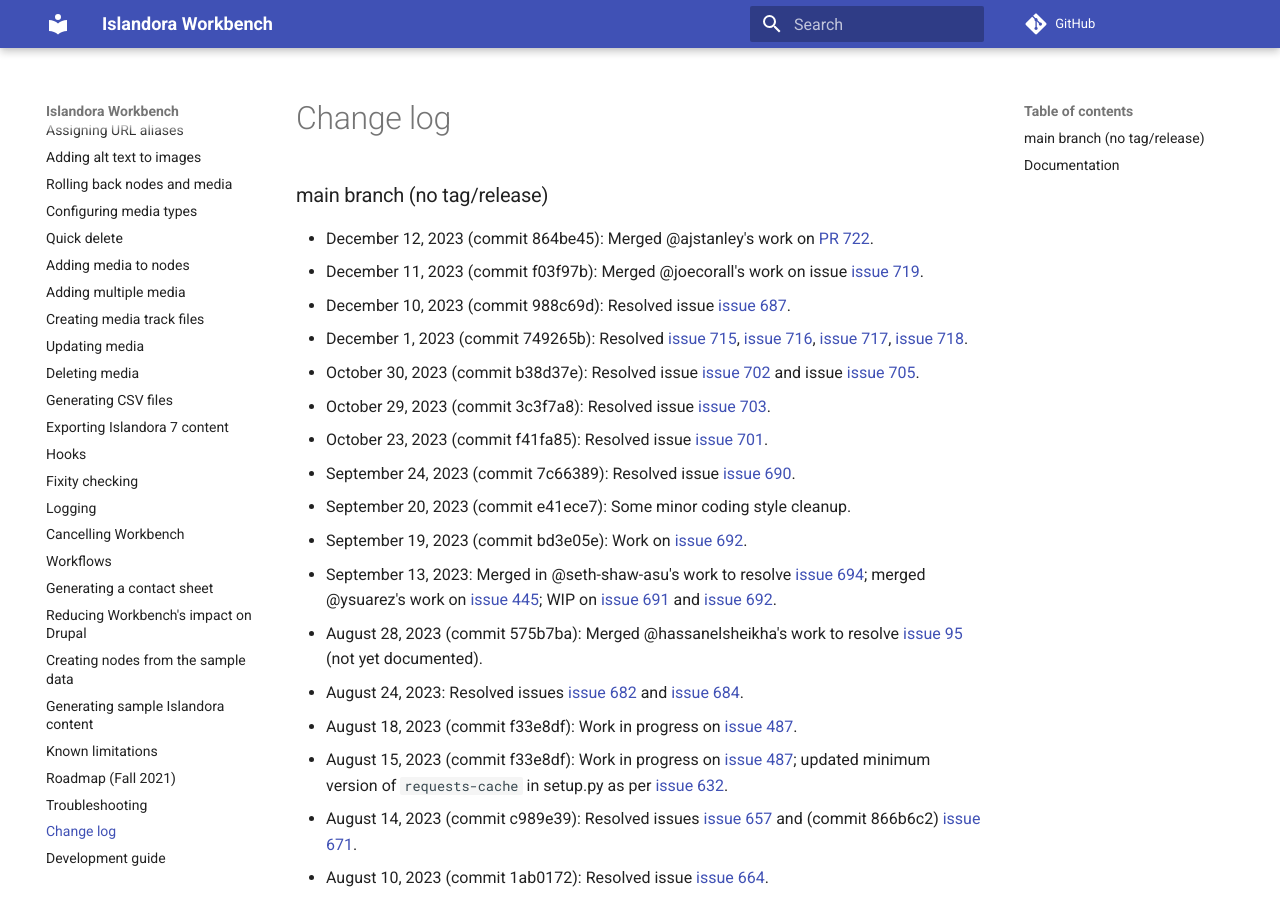
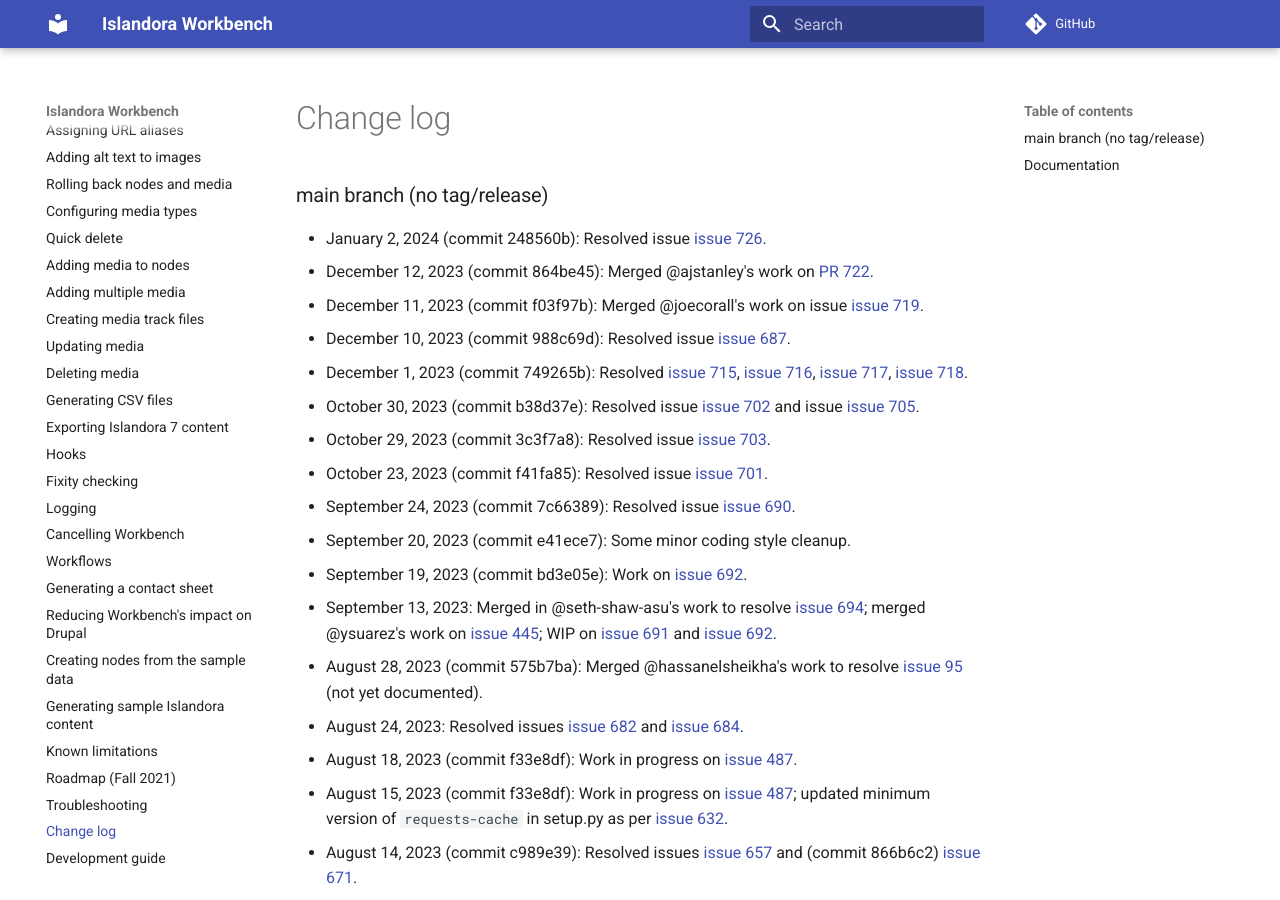
Before and after one commit to mjordan/islandora_workbench_docs, an MkDocs documentation site: the page built from docs/changelog.md, in a window 1280 px wide and 900 px high. Built offline with MkDocs 1.6.1 and Material for MkDocs 9.7.7, drawn with Linux system fonts in a browser that asks for light colours; comment, search, counter and statistics services are not loaded.

Commit message:
Updated changelog.

```diff
--- a/docs/changelog.md
+++ b/docs/changelog.md
@@ -1,5 +1,6 @@
 ### main branch (no tag/release)
 
+* January 2, 2024 (commit 248560b): Resolved issue [issue 726](https://github.com/mjordan/islandora_workbench/issues/726).
 * December 12, 2023 (commit 864be45): Merged @ajstanley's work on [PR 722](https://github.com/mjordan/islandora_workbench/pull/722).
 * December 11, 2023 (commit f03f97b): Merged @joecorall's work on issue [issue 719](https://github.com/mjordan/islandora_workbench/issues/719).
 * December 10, 2023 (commit 988c69d): Resolved issue [issue 687](https://github.com/mjordan/islandora_workbench/issues/687).
```
